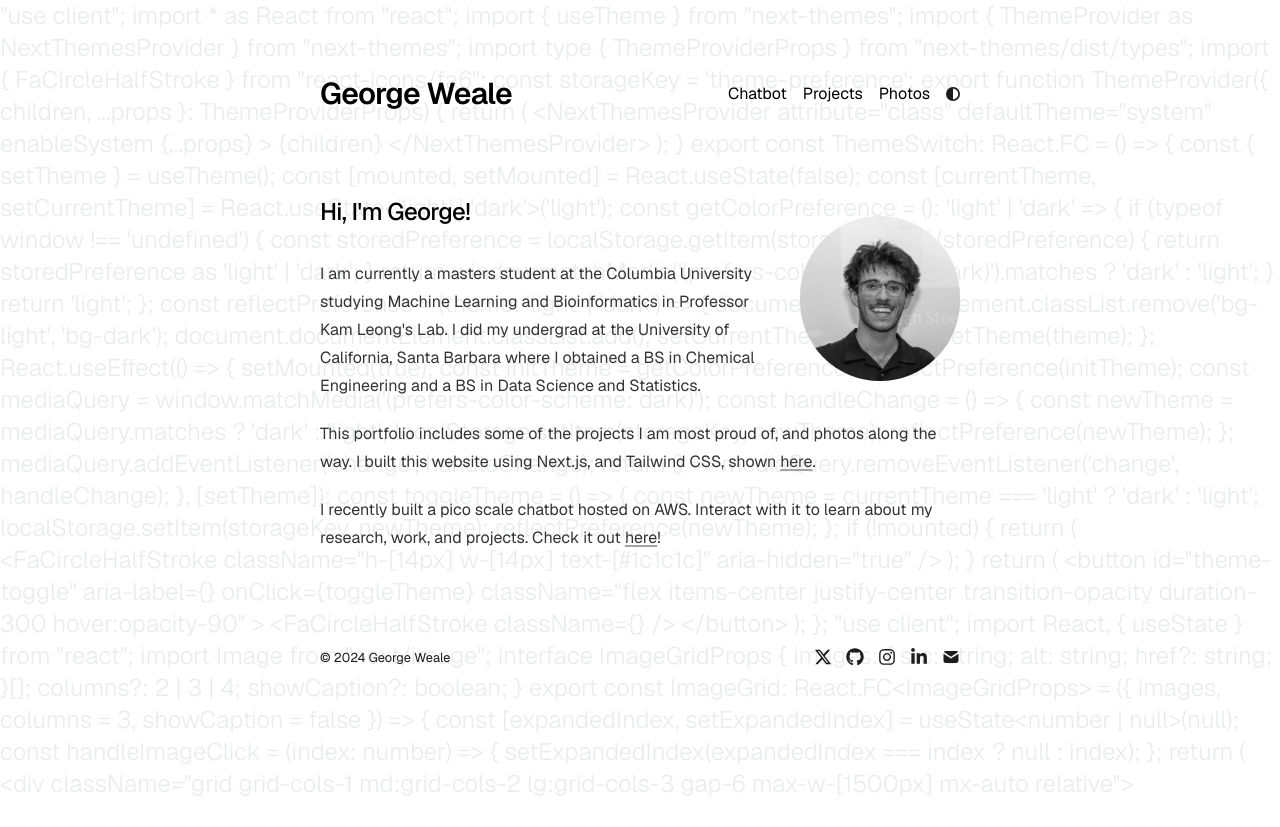
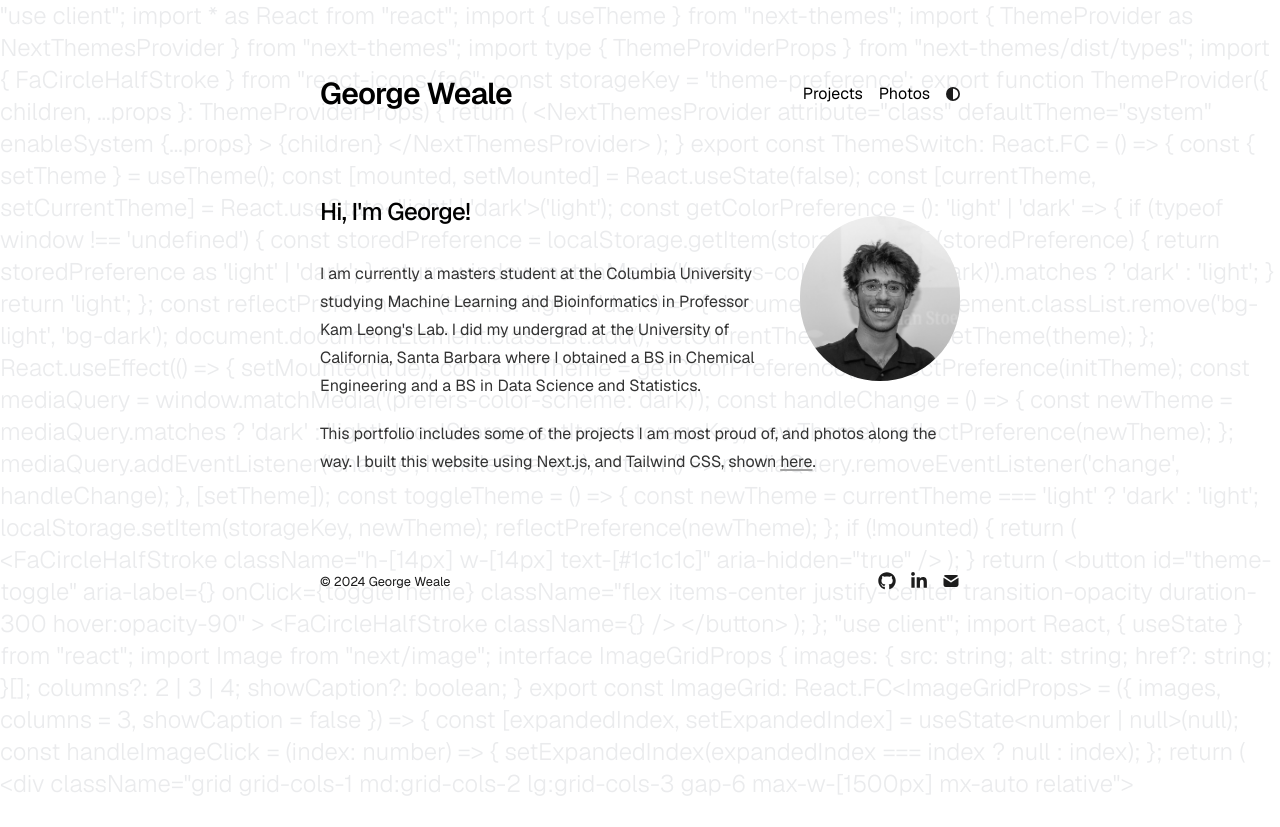
Before and after one commit to GWeale/georgeweale_port, a Next.js app: page / in a window 1280 px wide. After the commit the page ends 800 px from the top, so only its background shows below. Built offline with nearby package versions, Linux system fonts and the light colour scheme.

Commit message:
add image grid

```diff
--- a/app/components/footer.tsx
+++ b/app/components/footer.tsx
@@ -2,10 +2,7 @@
 
 import React from "react";
 import {
-  FaXTwitter,
   FaGithub,
-  FaInstagram,
-  FaRss,
   FaLinkedinIn,
 } from "react-icons/fa6";
 import { TbMailFilled } from "react-icons/tb";
@@ -24,9 +21,7 @@ function SocialLink({ href, icon: Icon }) {
 function SocialLinks() {
   return (
     <div className="flex text-lg gap-3.5 float-right transition-opacity duration-300 hover:opacity-90">
-      <SocialLink href={socialLinks.twitter} icon={FaXTwitter} />
       <SocialLink href={socialLinks.github} icon={FaGithub} />
-      <SocialLink href={socialLinks.instagram} icon={FaInstagram} />
       <SocialLink href={socialLinks.linkedin} icon={FaLinkedinIn} />
       <SocialLink href={socialLinks.email} icon={TbMailFilled} />
     </div>
@@ -39,7 +34,7 @@ export default function Footer() {
       <time>© {YEAR}</time>{" "}
       <a
         className="no-underline"
-        href={socialLinks.twitter}
+        href={socialLinks.github}
         target="_blank"
         rel="noopener noreferrer"
       >
--- a/app/components/image-grid.tsx
+++ b/app/components/image-grid.tsx
@@ -9,14 +9,14 @@ interface ImageGridProps {
     alt: string;
     href?: string;
   }[];
-  columns?: 2 | 3 | 4; // Accepts 2, 3, or 4 columns
-  showCaption?: boolean; // Add this prop
+  columns?: 2 | 3 | 4;
+  showCaption?: boolean;
 }
 
 export const ImageGrid: React.FC<ImageGridProps> = ({
   images,
   columns = 3,
-  showCaption = false, // Default to false for backward compatibility
+  showCaption = false,
 }) => {
   const [expandedIndex, setExpandedIndex] = useState<number | null>(null);
 
--- a/app/components/nav.tsx
+++ b/app/components/nav.tsx
@@ -3,7 +3,6 @@ import { ThemeSwitch } from "./theme-switch";
 import { metaData } from "../config";
 
 const navItems = {
-  "/chatbot": { name: "Chatbot" },
   "/projects": { name: "Projects" },
   "/photos": { name: "Photos" },
 };
--- a/app/page.tsx
+++ b/app/page.tsx
@@ -4,7 +4,7 @@ import { socialLinks } from "./config";
 export default function Page() {
   return (
     <section>
-      <a href={socialLinks.twitter} target="_blank">
+      <a href={socialLinks.github} target="_blank" rel="noopener noreferrer">
         <Image
           src="/profile.png"
           alt="Profile photo"
@@ -32,22 +32,12 @@ export default function Page() {
             target="_blank"
             href="https://github.com/GWeale/georgeweale_port"
             className="ml-1"
+            rel="noopener noreferrer"
           >
             here
           </a>
           .
         </p>
-        <p>
-          I recently built a pico scale chatbot hosted on AWS. Interact with it to learn about my research, work, and projects. Check it out
-          <a
-            target="_blank"
-            href="georgeweale.com/chatbot"
-            className="ml-1"
-          >
-            here
-          </a>
-          !
-        </p>
       </div>
     </section>
   );
```
